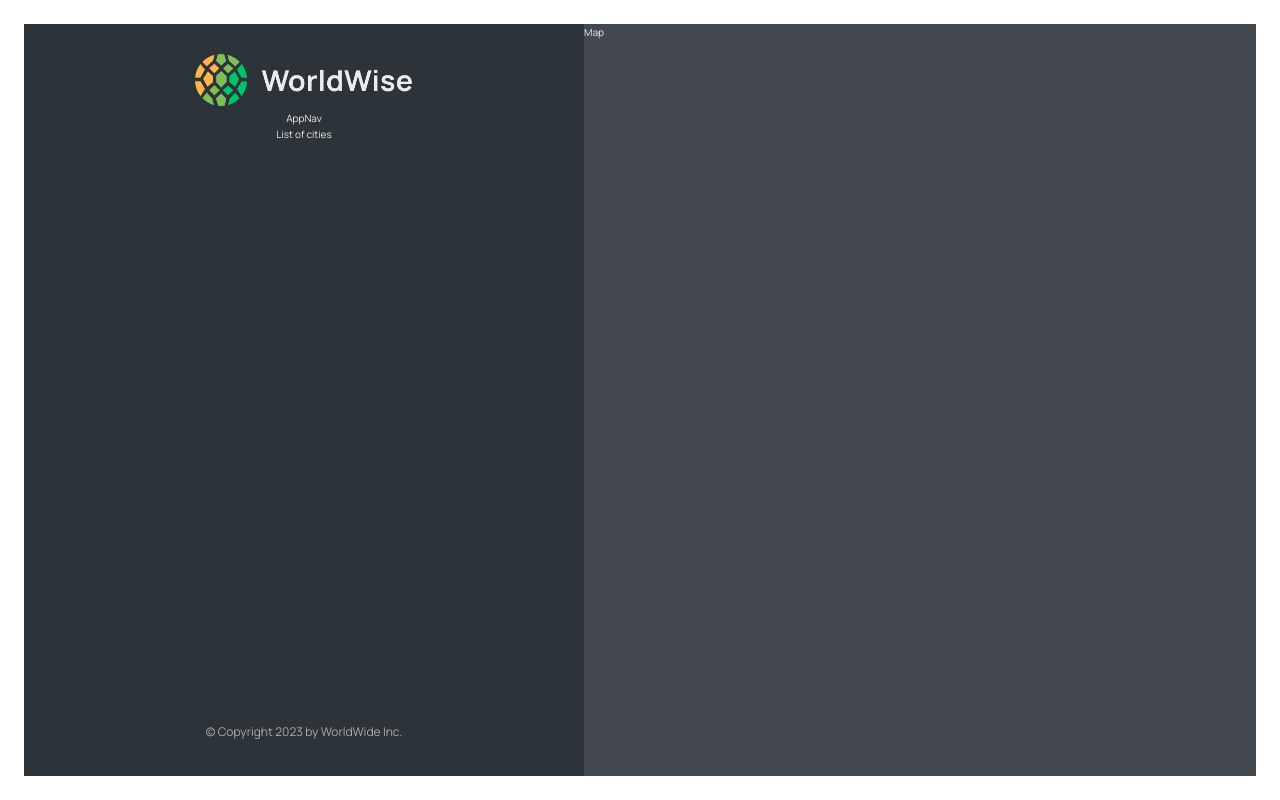
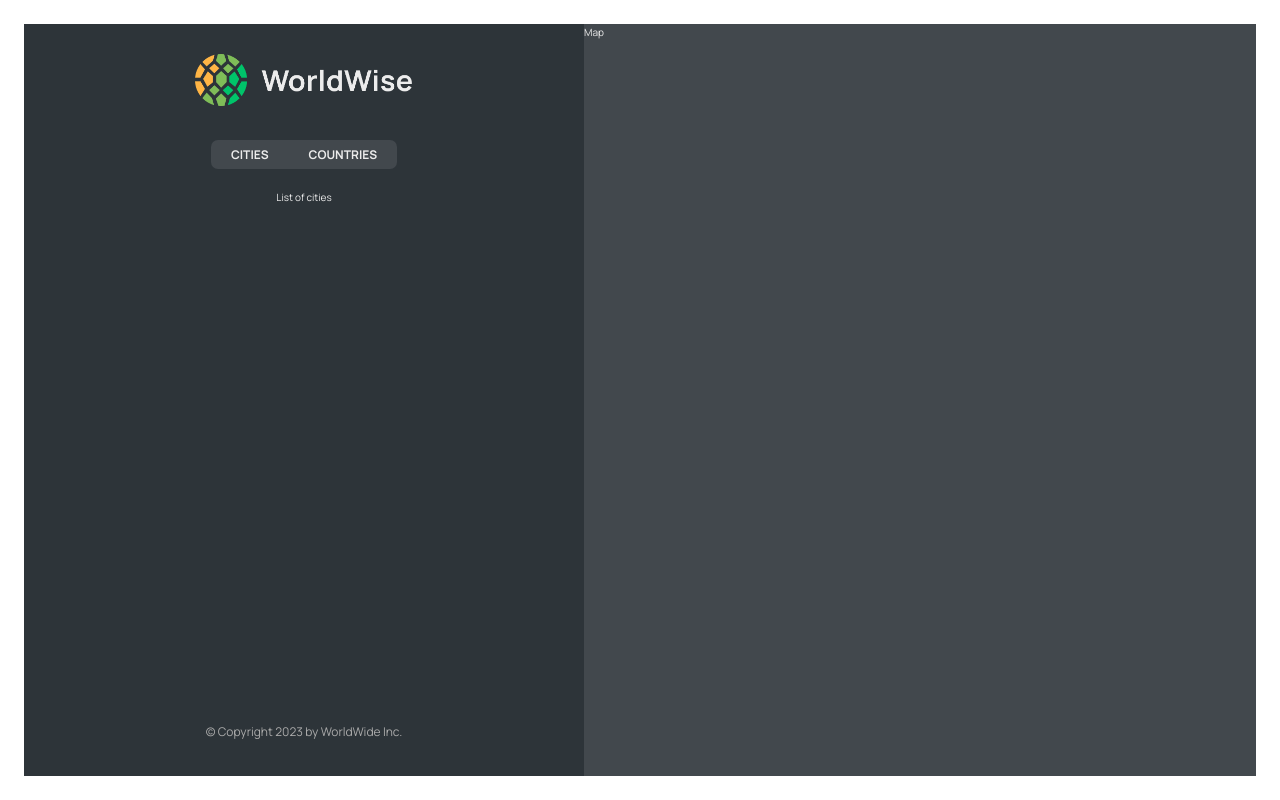
Before and after one commit to Roman-Bl/world-wide, a React (Vite) app: page /app in a window 1280 px wide. Built offline with nearby package versions, Linux system fonts and the light colour scheme.

Commit message:
nested routing placeholder done

```diff
--- a/src/App.jsx
+++ b/src/App.jsx
@@ -11,7 +11,12 @@
     <BrowserRouter>
       <Routes>
         <Route path="/" element={<Homepage />}></Route>
-        <Route path="/app" element={<AppLayout />}></Route>
+        <Route path="/app" element={<AppLayout />}>
+          <Route index element={<p>List of cities</p>} />
+          <Route path="cities" element={<p>List of cities</p>} />
+          <Route path="countries" element={<p>List of countries</p>} />
+          <Route path="form" element={<p>FORM</p>} />
+        </Route>
         <Route path="/product" element={<Product />}></Route>
         <Route path="/pricing" element={<Pricing />}></Route>
         <Route path="/login" element={<Login />}></Route>
--- a/src/components/AppNav.jsx
+++ b/src/components/AppNav.jsx
@@ -1,5 +1,19 @@
+import { NavLink } from "react-router-dom";
+import styles from "./AppNav.module.css";
+
 function AppNav() {
-  return <div>AppNav</div>;
+  return (
+    <nav className={styles.nav}>
+      <ul>
+        <li>
+          <NavLink to="cities">Cities</NavLink>
+        </li>
+        <li>
+          <NavLink to="countries">Countries</NavLink>
+        </li>
+      </ul>
+    </nav>
+  );
 }
 
 export default AppNav;
--- a/src/components/Sidebar.jsx
+++ b/src/components/Sidebar.jsx
@@ -2,6 +2,7 @@
 import AppNav from "./AppNav";
 import styles from "./Sidebar.module.css";
 import Footer from "./Footer";
+import { Outlet } from "react-router-dom";
 
 function Sidebar() {
   return (
@@ -9,7 +10,7 @@
       <Logo />
       <AppNav />
 
-      <p>List of cities</p>
+      <Outlet />
 
       <Footer />
     </div>
```
